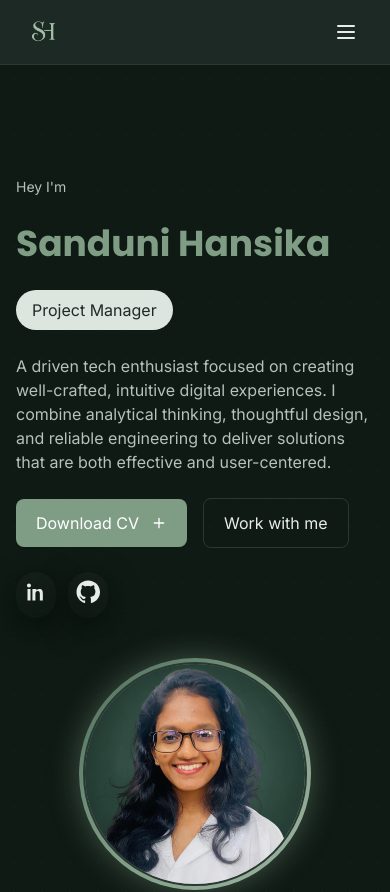
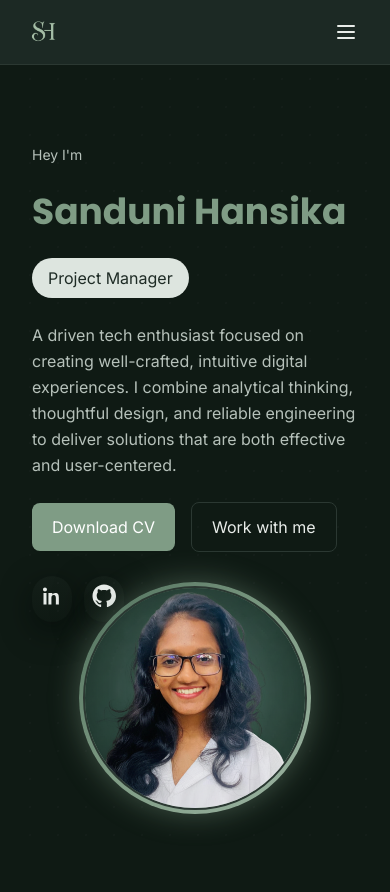
Before and after one commit to Sanduni204/my-portfolio, a Next.js app: page / in a window 390 px wide. Shown: the top 892 px of the page. Built offline with nearby package versions, Linux system fonts and the light colour scheme.

Commit message:
feat(hero): update Hero component content and styles

```diff
--- a/src/app/page.tsx
+++ b/src/app/page.tsx
@@ -12,8 +12,10 @@ import Footer from '../components/Footer'
 export default function Page(){
   return (
     <>
-      <Hero />
-      <main className="container py-12 space-y-16">
+
+        <main className="container mx-auto px-6 space-y-20 py-16">
+
+        <Hero />
         <About />
         <Skills />
         <Projects />
--- a/src/components/Hero.tsx
+++ b/src/components/Hero.tsx
@@ -4,13 +4,13 @@ import { motion, AnimatePresence } from 'framer-motion'
 const MDiv: any = motion.div as any
 const MSpan: any = motion.span as any
 
-export default function Hero(){
+export default function Hero() {
   const roles = [
     'Full-Stack Developer',
     'UI/UX Engineer',
     'Project Manager'
+  ]
 
-  ]
   const [roleIndex, setRoleIndex] = useState(0)
 
   useEffect(() => {
@@ -19,24 +19,28 @@ export default function Hero(){
   }, [])
 
   return (
-    <header className="hero-grid bg-gradient-to-br from-brand-background-darkest to-brand-background-dark text-textc-primary py-28">
+    <header className="hero-grid bg-gradient-to-br from-brand-background-darkest to-brand-background-dark text-textc-primary pt-20 pb-8 md:pt-44 md:pb-14">
+
       <div className="container mx-auto px-6">
-        <div className="grid grid-cols-1 md:grid-cols-2 gap-10 items-center">
 
-          {/* Left: text */}
+        {/* ⭐ UPDATED GRID WIDTH HERE */}
+        <div className="grid grid-cols-1 md:grid-cols-[1.6fr_1fr] gap-10 items-center">
+
+          {/* LEFT SIDE CONTENT */}
           <MDiv
             initial={{ opacity: 0, x: -18 }}
             animate={{ opacity: 1, x: 0 }}
             transition={{ duration: 0.7, ease: 'easeOut' }}
             className="space-y-6"
           >
+
             <p className="text-sm text-textc-secondary">Hey I'm</p>
 
-            <h1 className="text-4xl md:text-5xl font-poppins font-bold text-brand-green leading-tight">
+            <h1 className="text-4xl md:text-6xl font-poppins font-bold text-brand-green leading-tight">
               Sanduni Hansika
             </h1>
+
             <div className="inline-flex relative items-center px-4 py-2 rounded-full bg-pastel-soft text-brand-background-dark font-medium h-10">
-              {/* role rotating pill */}
               <AnimatePresence mode="wait">
                 <MSpan
                   key={String(roleIndex)}
@@ -51,18 +55,18 @@ export default function Hero(){
               </AnimatePresence>
             </div>
 
-           <p className="mt-4 text-textc-secondary max-w-xl">
+            <p className="text-textc-secondary max-w-3xl leading-relaxed">
               A driven tech enthusiast focused on creating well-crafted, intuitive digital experiences.
-          I combine analytical thinking, thoughtful design, and reliable engineering to deliver solutions that are both effective and user-centered.
+              I combine analytical thinking, thoughtful design, and reliable engineering to deliver
+              solutions that are both effective and user-centered.
             </p>
+
             <div className="flex items-center gap-4 mt-6">
               <a
                 href="/cv/Sanduni_Hansika_CV_SE.pdf"
                 className="inline-flex items-center gap-3 px-5 py-3 rounded-lg bg-brand-green text-white font-medium shadow-sm hover:bg-brand-green-dark transition"
-                aria-label="Download CV"
               >
                 Download CV
-                <svg xmlns="http://www.w3.org/2000/svg" className="w-4 h-4" fill="none" viewBox="0 0 24 24" stroke="currentColor"><path strokeLinecap="round" strokeLinejoin="round" strokeWidth="2" d="M12 5v14m7-7H5"/></svg>
               </a>
 
               <a
@@ -73,37 +77,43 @@ export default function Hero(){
               </a>
             </div>
 
-            {/* Social icons (simple, pastel rings) */}
+            {/* Social icons */}
             <div className="flex items-center gap-3 mt-5">
               {[
                 { href: 'http://linkedin.com/in/sanduni-hansika-b33575388', label: 'LinkedIn', svg: linkedinSVG },
                 { href: 'https://github.com/Sanduni204', label: 'GitHub', svg: githubSVG }
               ].map((s) => (
-                <a key={s.label} href={s.href} aria-label={s.label} className="p-2 rounded-full bg-brand-background-grey/80 card-soft text-textc-primary hover:text-brand-green transition">
-                  <span className="w-6 h-6 inline-block" dangerouslySetInnerHTML={{ __html: s.svg }} />
+                <a
+                  key={s.label}
+                  href={s.href}
+                  className="p-2 rounded-full bg-brand-background-grey/80 card-soft text-textc-primary hover:text-brand-green transition"
+                >
+                  <span
+                    className="w-6 h-6 inline-block"
+                    dangerouslySetInnerHTML={{ __html: s.svg }}
+                  />
                 </a>
               ))}
             </div>
+
           </MDiv>
 
-          {/* Right: portrait card */}
+          {/* RIGHT IMAGE CARD */}
           <MDiv
           initial={{ opacity: 0, scale: 0.96 }}
           animate={{ opacity: 1, scale: 1 }}
           transition={{ duration: 0.7, delay: 0.2 }}
           className="flex justify-center md:justify-end"
         >
-            <div className="relative flex items-center justify-center" style={{ width: 320, maxWidth: '82%' }}>
-              {/* Neon ring + circular portrait */}
+          <div className="relative flex items-center justify-center w-full max-w-xs sm:max-w-sm md:max-w-md -mt-20 ">
             <div className="rounded-full p-1 bg-gradient-to-br from-brand-green-dark via-brand-green to-brand-green-light shadow-[0_0_30px_rgba(127,156,133,0.45)]">
               <div className="w-56 h-56 md:w-72 md:h-72 rounded-full overflow-hidden bg-neutral-900 border-2 border-brand-background-grey">
-                  <img src="/images/profile.png" alt="Sanduni Hansika" className="w-full h-full object-cover" />
+                <img src="/images/profile.png" className="w-full h-full object-cover" />
               </div>
             </div>
-
-
           </div>
         </MDiv>
+
 
         </div>
       </div>
@@ -111,6 +121,6 @@ export default function Hero(){
   )
 }
 
+const githubSVG = `<svg xmlns="http://www.w3.org/2000/svg" fill="currentColor" viewBox="0 0 24 24"><path d="M12 .5C5.65.5.5 5.65.5 12c0 5.09 3.29 9.41 7.86 10.94.58.11.79-.25.79-.56 0-.28-.01-1.02-.02-2-3.2.7-3.88-1.53-3.88-1.53-.53-1.35-1.29-1.71-1.29-1.71-1.06-.72.08-.71.08-.71 1.17.08 1.78 1.2 1.78 1.2 1.04 1.78 2.73 1.27 3.39.97.11-.75.41-1.27.75-1.56-2.56-.29-5.26-1.28-5.26-5.7 0-1.26.45-2.29 1.18-3.1-.12-.29-.51-1.44.11-3 0 0 .97-.31 3.18 1.17.92-.26 1.9-.39 2.88-.39.98 0 1.96.13 2.88.39 2.21-1.48 3.18-1.17 3.18-1.17.62 1.57.23 2.71.11 3 .73.81 1.18 1.84 1.18 3.1 0 4.43-2.71 5.4-5.29 5.69.42.36.8 1.08.8 2.18 0 1.58-.01 2.85-.01 3.24 0 .31.21.68.8.56C20.71 21.41 24 17.09 24 12c0-6.35-5.15-11.5-11.99-11.5z"/></svg>`
 
-const githubSVG = `<svg xmlns="http://www.w3.org/2000/svg" fill="currentColor" viewBox="0 0 24 24"><path d="M12 .5C5.65.5.5 5.65.5 12c0 5.09 3.29 9.41 7.86 10.94.58.11.79-.25.79-.56 0-.28-.01-1.02-.02-2-3.2.7-3.88-1.53-3.88-1.53-.53-1.35-1.29-1.71-1.29-1.71-1.06-.72.08-.71.08-.71 1.17.08 1.78 1.2 1.78 1.2 1.04 1.78 2.73 1.27 3.39.97.11-.75.41-1.27.75-1.56-2.56-.29-5.26-1.28-5.26-5.7 0-1.26.45-2.29 1.18-3.1-.12-.29-.51-1.44.11-3 0 0 .97-.31 3.18 1.17.92-.26 1.9-.39 2.88-.39.98 0 1.96.13 2.88.39 2.21-1.48 3.18-1.17 3.18-1.17.62 1.57.23 2.71.11 3 .73.81 1.18 1.84 1.18 3.1 0 4.43-2.71 5.4-5.29 5.69.42.36.8 1.08.8 2.18 0 1.58-.01 2.85-.01 3.24 0 .31.21.68.8.56C20.71 21.41 24 17.09 24 12c0-6.35-5.15-11.5-11.99-11.5z"/><svg>`
 const linkedinSVG = `<svg xmlns="http://www.w3.org/2000/svg" fill="currentColor" viewBox="0 0 24 24"><path d="M4.98 3.5C3.88 3.5 3 4.38 3 5.48s.88 1.98 1.98 1.98 1.98-.88 1.98-1.98S6.08 3.5 4.98 3.5zM3.5 8.9h3v11.6h-3V8.9zM9.5 8.9h2.88v1.58h.04c.4-.75 1.38-1.54 2.84-1.54 3.04 0 3.6 2 3.6 4.6v6.96h-3v-6.16c0-1.48-.03-3.38-2.06-3.38-2.06 0-2.38 1.6-2.38 3.26v6.28h-3V8.9z"/></svg>`
```
Lines whose indentation alone changed are shown as unchanged.
